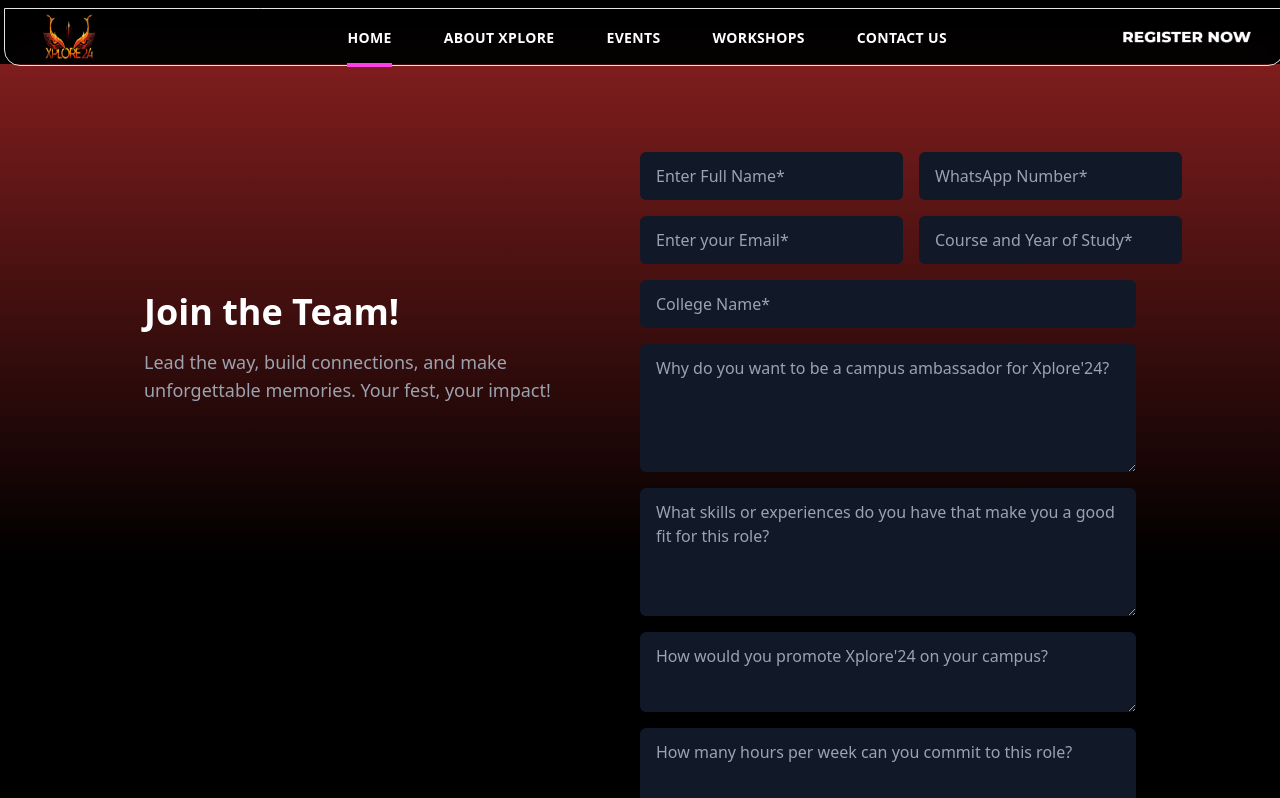
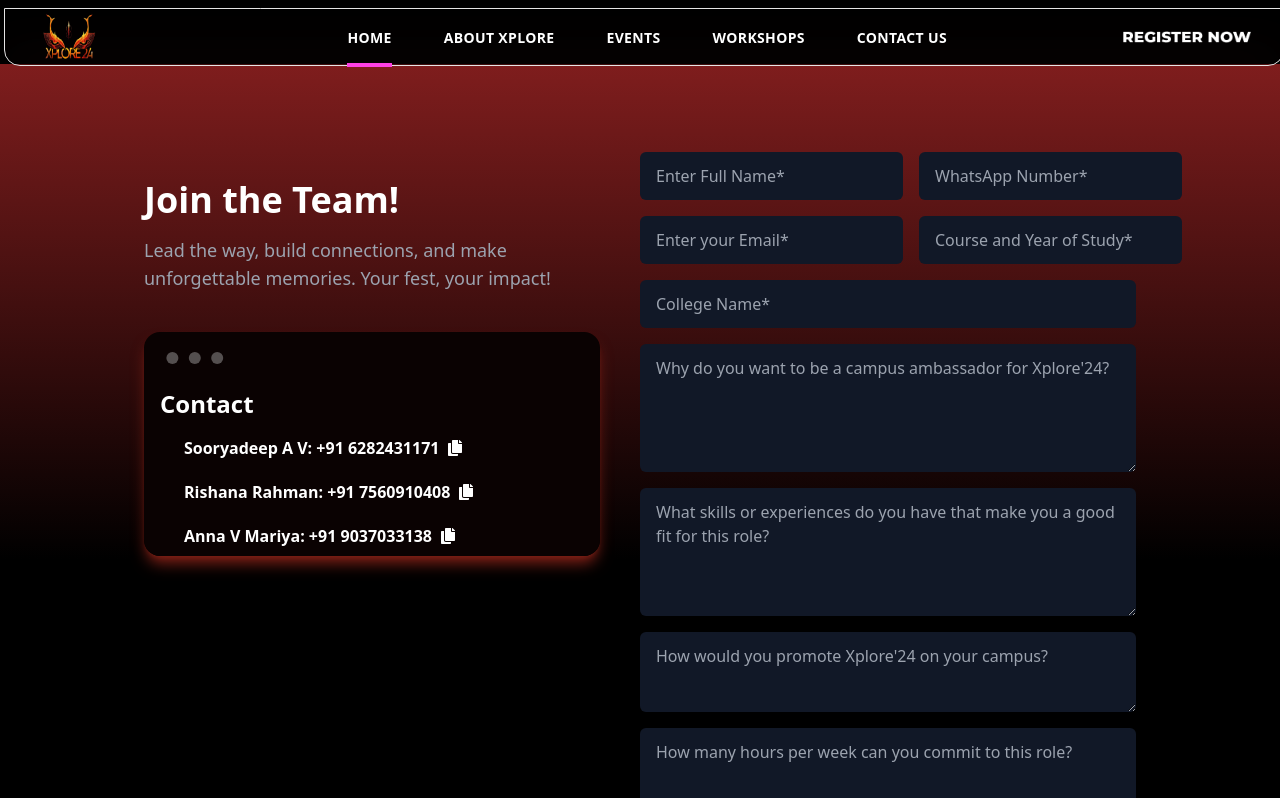
Before and after one commit to jeevanbabu7/Xplore, a React (Vite) app in the folder client/: page /ambassador-form in a window 1280 px wide. Shown: the top 798 px of the page. Built offline with nearby package versions, Linux system fonts and the light colour scheme.

Commit message:
contact details in ambassador form

```diff
--- a/client/src/pages/AmbassadorForm.jsx
+++ b/client/src/pages/AmbassadorForm.jsx
@@ -2,6 +2,7 @@
 import { ToastContainer, toast } from 'react-toastify';
 import 'react-toastify/dist/ReactToastify.css';
 import { v4 as uuidv4 } from 'uuid';
+import { FaCopy } from "react-icons/fa";
 
 const AmbassadorForm = () => {
   const [formData, setFormData] = useState({
@@ -50,7 +51,33 @@
     });
     console.log(formData);
   }
+  const handleCopyClick = async (text) => {
+      try {
+          await window.navigator.clipboard.writeText(text);
+          toast.success('Copied to clipboard!');
+      } catch (err) {
+          console.error(
+              "Unable to copy to clipboard.",
+              err
+          );
+          toast.error('Unable to copy to clipboard!');
+      }
+  };
 
+  const contactData = [
+    {
+      name: "Sooryadeep A V",
+      number: "+91 6282431171"
+    },
+    {
+      name: "Rishana Rahman",
+      number: "+91 7560910408"
+    },
+    {
+      name: "Anna V Mariya",
+      number: "+91 9037033138"
+    }
+  ];
   return (
     <div className="flex flex-col items-center w-full h-full bg-gradient-to-b from-red-900 via-black to-black mt-16">
       <div className="w-full py-6 flex flex-col items-center">
@@ -59,6 +86,23 @@
             <div className="md:w-1/2 mb-8 md:mb-0 md:mr-10 md:-mt-96">
               <h2 className="text-3xl md:text-4xl font-bold text-white mb-4">Join the Team!</h2>
               <p className="text-gray-400 text-lg mb-10">Lead the way, build connections, and make unforgettable memories. Your fest, your impact!</p>
+              <div className="mockup-window bg-[#0A0202]  w-full shadow-lg shadow-[#832117]">
+                <div className=" flex justify-start px-4 py-2 bg-[#0A0202]">
+                  <p className='font-extrabold text-2xl'>Contact </p>
+                </div>
+
+                <div className="bg-[#0A0202] flex flex-col gap-5 justify-start px-10 py-2">
+                  {contactData.map((contact) => {
+                    return (
+                      <p className="font-bold flex items-center ">
+                        {contact.name}: {contact.number} <FaCopy className="ml-2 cursor-pointer" onClick={() => handleCopyClick(contact.number)}/>
+                      </p>
+                    )
+                  })}
+
+                </div>
+
+              </div>
             </div>
             <div className="md:w-1/2 flex flex-col space-y-4 w-full">
               <div className="flex flex-col md:flex-row space-y-4 md:space-y-0 md:space-x-4 w-full">
```
Also changed, not shown: client/tailwind.config.js (+6 -2 lines), 1 other file (tests, documents, lock files or other folders).
